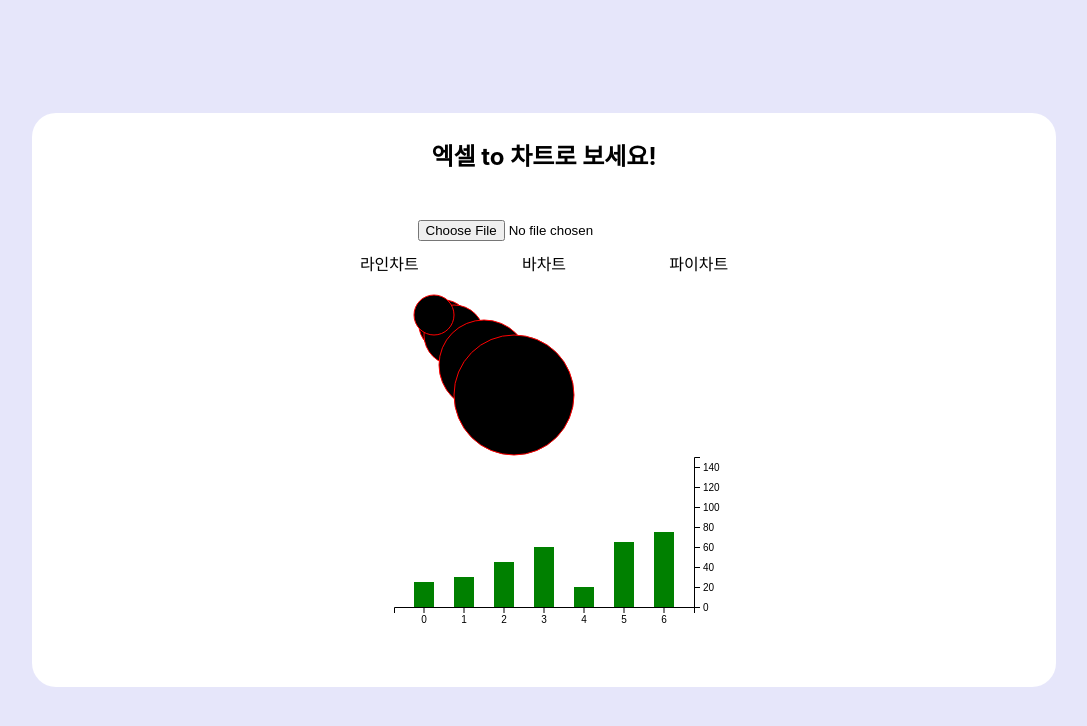
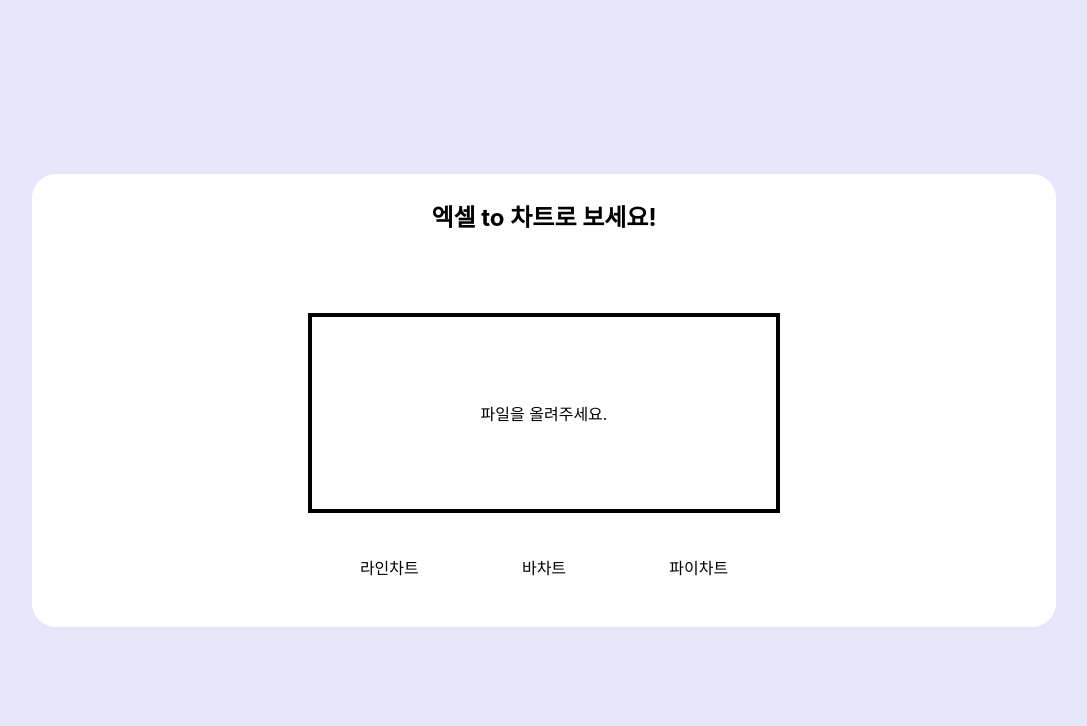
Before and after one commit to ybw903/ShowChart, a React (Create React App) app: page / in a window 1280 px wide. Shown: the top 726 px of the page, without its empty margins (96-1183 px from the left). Built offline with nearby package versions, Linux system fonts and the light colour scheme.

Commit message:
feat: drag and drop file upload

```diff
--- a/src/components/Chart/Line.tsx
+++ b/src/components/Chart/Line.tsx
@@ -1,9 +1,13 @@
 import { axisBottom, axisRight,  scaleBand, scaleLinear, select } from "d3";
-import { useEffect, useRef, useState } from "react";
+import { useEffect, useRef } from "react";
 
 import './style.css';
-export default function Line() {
-    const [data, setData] = useState([25,30,45,60,20,65,75]);
+
+interface dataProps {
+    data: Array<Object>
+}
+export default function Line({data}:dataProps) {
+
     const svgRef = useRef<SVGSVGElement|null>(null);
     useEffect(()=> {
         const svg = select(svgRef.current);
@@ -43,8 +47,8 @@ export default function Line() {
             .attr("y",-150)
             .attr("width", xScale.bandwidth())
             .transition()
-            .attr("fill",colorScale)
-            .attr("height",value => 150 - yScale(value));
+            //.attr("fill",colorScale)
+            .attr("height",(value,index) => 150 - yScale(index));
 
     }, [data]);
     return (
--- a/src/components/Chart/index.tsx
+++ b/src/components/Chart/index.tsx
@@ -1,26 +1,19 @@
 import { useEffect, useRef } from "react";
 import {select} from 'd3';
-export default function Chart() {
-    const data = [25, 30, 45, 60, 20];
-    const svgRef = useRef<SVGSVGElement|null>(null);
-    useEffect(()=> {
-        const svg = select(svgRef.current);
-        svg
-            .selectAll("circle")
-            .data(data)
-            .join(
-                enter => enter.append("circle"),
-                update => update.attr("class", "updated"),
-                exit => exit.remove()
-            )
-            .attr("r", value => value)
-            .attr("cx", value => value * 2)
-            .attr("cy", value => value * 2)
-            .attr("stroke", "red");
-    }, []);
+import Line from "./Line";
+
+interface selectedChartProps {
+    selectedChart: string,
+    data: Array<Object>
+}
+
+export default function Chart({selectedChart, data}:selectedChartProps) {
+
     return (
         <div>
-            <svg ref={svgRef}></svg>
+            {selectedChart === 'line' ?
+                <Line data={data}/>:
+                ''}
         </div>
     )
 }
--- a/src/components/ChartSelection/style.css
+++ b/src/components/ChartSelection/style.css
@@ -3,6 +3,7 @@ nav {
     display: flex;
     justify-content: space-around;
     width: 50%;
+    min-width: 262px;
 
 }
 
--- a/src/components/Content/index.tsx
+++ b/src/components/Content/index.tsx
@@ -1,43 +1,30 @@
 import React, { useState } from 'react';
 import './style.css';
-import XLSX from 'xlsx';
 import Chart from '../Chart';
-import Line from '../Chart/Line';
 import ChartSelection from '../ChartSelection';
+import InputFile from '../Input/InputFile';
+
+type data = {
+    index: number
+    label: string
+    value: number[]
+}
+
 export default function Content() {
 
-    const [seletedChart, setSelectedChart] = useState("line");
+    const [data, setData] = useState([25,30,45,60,20,65,75]);
+    const [seletedChart, setSelectedChart] = useState("");
 
     const selectedChartHandler =(e:React.MouseEvent) => {
         const {currentTarget} = e;
         setSelectedChart(currentTarget.id);
     }
 
-    const fileHandler = (e:React.ChangeEvent<HTMLInputElement>) => {
-        const file = e.currentTarget.files?.[0];
-        if(!(file instanceof File))
-            return;
-        const fileReader = new FileReader();
-        fileReader.readAsArrayBuffer(file);
-        fileReader.onload = (e) => {
-            const bufferArray = e.target?.result;
-            const wb = XLSX.read(bufferArray, {type: 'buffer'});
-
-            const wsname = wb.SheetNames[0];
-            const ws = wb.Sheets[wsname];
-            const data = XLSX.utils.sheet_to_json(ws);
-
-            console.log(data);
-        }
-
-    }
-
     return(
         <div className='content'>
-            <input type='file' onChange={fileHandler}/>
+            <InputFile/>
             <ChartSelection selectedChart={seletedChart} selectedChartHandler={selectedChartHandler}/>
-            <Chart/>
-            <Line/>
+            <Chart selectedChart={seletedChart} data={data}/>
         </div>
     );
 }
--- /dev/null
+++ b/src/components/Input/InputFile.tsx
@@ -0,0 +1,64 @@
+import React, {useState } from "react";
+import XLSX from 'xlsx';
+import './style.css';
+
+export default function InputFile() {
+    const [dragging,setDragging] = useState<boolean>(false);
+
+
+    const handleDragEnter = (e:React.DragEvent) => {
+        e.preventDefault();
+        e.stopPropagation();
+        setDragging(true);
+    }
+
+    const handleDragLeave = (e:React.DragEvent) => {
+        e.preventDefault();
+        e.stopPropagation();
+        setDragging(false);
+    }
+
+    const handleDragOver = (e:React.DragEvent) => {
+        e.preventDefault();
+        e.stopPropagation();
+    }
+
+    const handleDrop = (e:React.DragEvent) => {
+        e.preventDefault();
+        e.stopPropagation();
+        if(e.dataTransfer.files && e.dataTransfer.files.length >0) {
+            fileHandler(e.dataTransfer.files);
+        }
+        e.dataTransfer.clearData();
+        setDragging(false);
+    }
+
+    const fileHandler = (files: FileList) => {
+        const file = files[0];
+        if(!(file instanceof File))
+            return;
+        const fileReader = new FileReader();
+        fileReader.readAsArrayBuffer(file);
+        fileReader.onload = (e) => {
+            const bufferArray = e.target?.result;
+            const wb = XLSX.read(bufferArray, {type: 'buffer'});
+
+            const wsname = wb.SheetNames[0];
+            const ws = wb.Sheets[wsname];
+            const data = XLSX.utils.sheet_to_json(ws);
+
+            console.log(data);
+        }
+    }
+
+    return (
+        <div className={dragging?'input-dragging input':'input'}
+            onDragEnter={handleDragEnter}
+            onDragLeave ={handleDragLeave}
+            onDrop={handleDrop}
+            onDragOver={handleDragOver}>
+
+            파일을 올려주세요.
+        </div>
+    )
+}
--- /dev/null
+++ b/src/components/Input/style.css
@@ -0,0 +1,15 @@
+.input {
+    border: 4px solid black;
+    width: 50%;
+    max-width: 484px;
+    min-width: 260px;
+    height: 12rem;
+    margin: 2rem 4rem;
+    display: flex;
+    align-items: center;
+    justify-content: center;
+}
+
+.input-dragging {
+    border: 4px dashed gray;
+}
```
